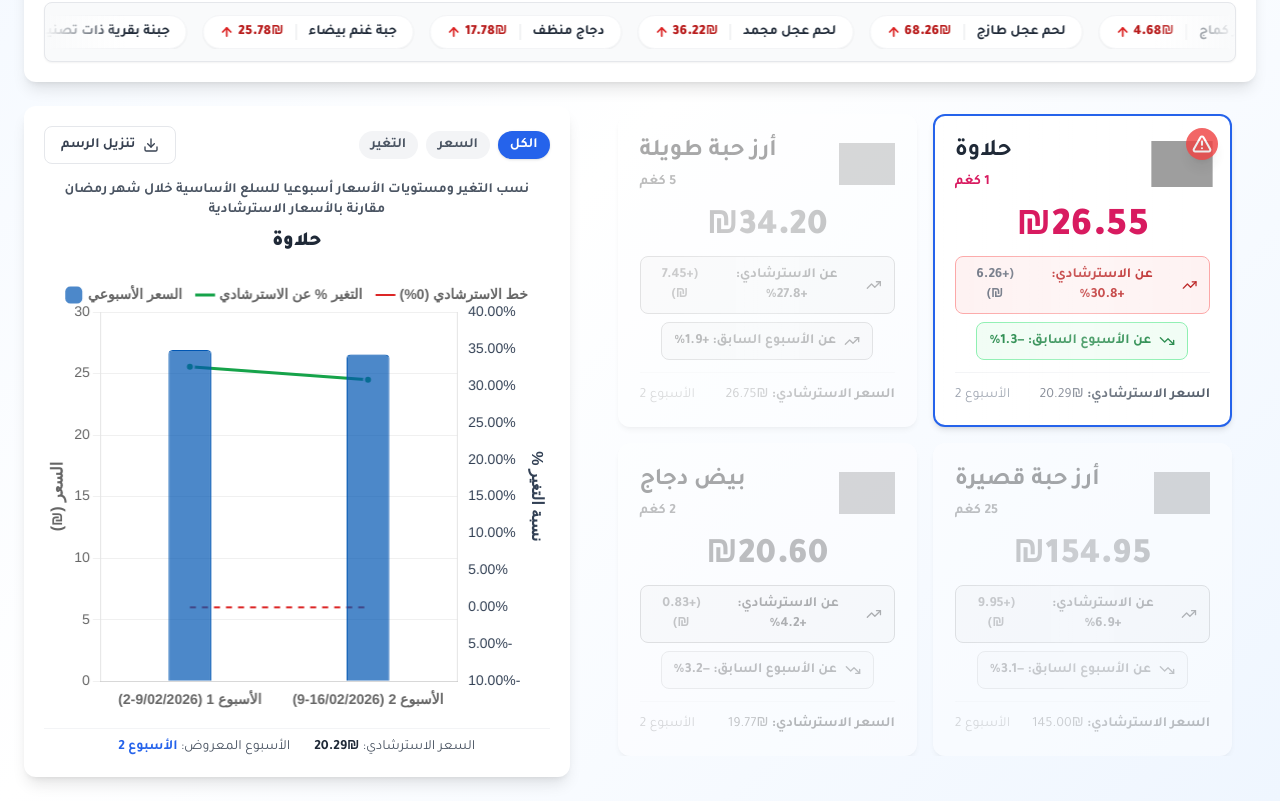
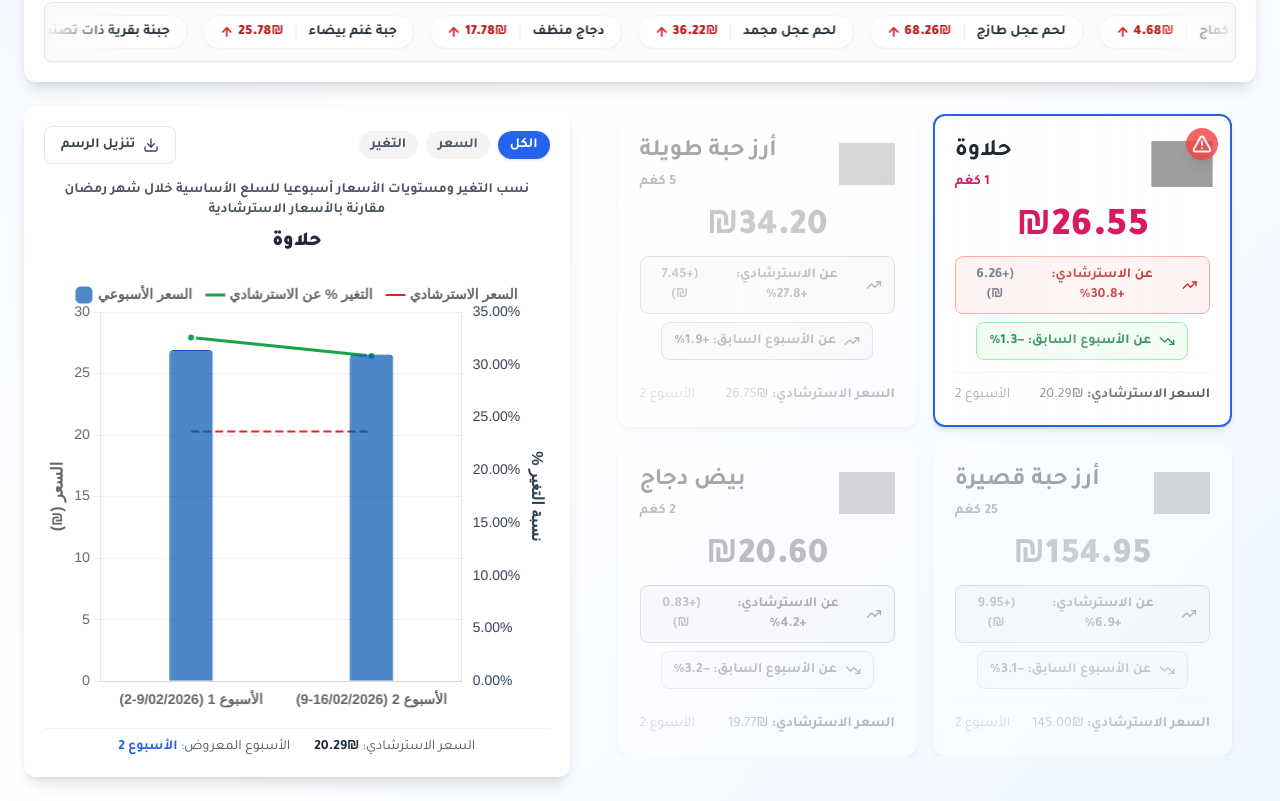
Before and after one commit to Mohammed-basel/test, a React (Vite) app: page / in a window 1280 px wide. Shown: the part 536-1337 px from the top of the page. Built offline with nearby package versions, Linux system fonts and the light colour scheme; grey boxes are pictures that could not be loaded.

Commit message:
Update PriceChart.tsx

```diff
--- a/src/components/PriceChart.tsx
+++ b/src/components/PriceChart.tsx
@@ -69,15 +69,15 @@ export function PriceChart({ products, currentWeek = 1 }: PriceChartProps) {
 
   const barLabel = 'السعر الأسبوعي';
   const lineLabel = 'التغير % عن الاسترشادي';
-  const baselineLabel = 'خط الاسترشادي (0%)';
+  const refLabel = 'السعر الاسترشادي';
 
   // Tailwind-like green used across the UI (close to: rgb(134 239 172)).
   const changeGreen = 'rgb(22, 163, 74)';
   const axisColor = '#334155';
 
-  const { labels, weeklyPrices, pctVsRef, ref, yLineMin, yLineMax } = useMemo(() => {
+  const { labels, weeklyPrices, pctVsRef, ref } = useMemo(() => {
     if (!product) {
-      return { labels: [], weeklyPrices: [], pctVsRef: [], ref: 0, yLineMin: -10, yLineMax: 10 };
+      return { labels: [], weeklyPrices: [], pctVsRef: [], ref: 0 };
     }
 
     // Show only weeks up to the selected week (e.g., week 2 shows weeks 1-2).
@@ -87,22 +87,10 @@ export function PriceChart({ products, currentWeek = 1 }: PriceChartProps) {
 
     const lbls = sorted.map((p) => formatWeekLabel(p.week_number, 'ar', p.week_date));
     const prices = sorted.map((p) => Number(p.price) || 0);
+    const refPrice = Number(product.reference_price) || 0;
+    const pct = prices.map((p) => (refPrice ? +(((p - refPrice) / refPrice) * 100).toFixed(2) : 0));
 
-    const refPrice = Number(product.reference_price) || 0;
-    const pct = prices.map((p) =>
-      refPrice ? +(((p - refPrice) / refPrice) * 100).toFixed(2) : 0
-    );
-
-    // Force the % axis to be centered around 0 (reference baseline) with padding.
-    const vals = [...pct, 0];
-    const min = Math.min(...vals);
-    const max = Math.max(...vals);
-    const spread = Math.max(1, max - min);
-    const pad = Math.max(5, spread * 0.2);
-    const yMin = Math.floor((min - pad) * 100) / 100;
-    const yMax = Math.ceil((max + pad) * 100) / 100;
-
-    return { labels: lbls, weeklyPrices: prices, pctVsRef: pct, ref: refPrice, yLineMin: yMin, yLineMax: yMax };
+    return { labels: lbls, weeklyPrices: prices, pctVsRef: pct, ref: refPrice };
   }, [product, currentWeek]);
 
   if (!product) return null;
@@ -143,22 +131,28 @@ export function PriceChart({ products, currentWeek = 1 }: PriceChartProps) {
     });
   }
 
-  // Always show a 0% baseline on the % axis so negatives are below and positives are above.
-  // User request: merge the "red" + "black" helper lines into ONE line.
-  // We keep the baseline functionality (0%) but render it using the red color.
+  if (showPrice) {
+    const isSinglePoint = labels.length === 1;
     datasets.push({
-    label: baselineLabel,
+      label: refLabel,
       type: 'line' as const,
-    data: labels.map(() => 0),
+      data: labels.map(() => ref),
       borderColor: '#dc2626',
       borderWidth: 2,
-    borderDash: [6, 6],
-    pointRadius: 0,
-    pointHoverRadius: 0,
+      borderDash: [8, 4],
+      // With only 1 week, Chart.js can't draw a line segment, so show a red dot
+      // to make the reference price visible and avoid confusion.
+      showLine: !isSinglePoint,
+      pointRadius: isSinglePoint ? 4 : 0,
+      pointHoverRadius: isSinglePoint ? 5 : 0,
+      pointBackgroundColor: '#dc2626',
+      pointBorderColor: '#fff',
+      pointBorderWidth: 2,
       tension: 0,
       fill: false,
-    yAxisID: 'yLine',
+      yAxisID: 'yBar',
     });
+  }
 
   const data = { labels, datasets };
 
@@ -207,7 +201,7 @@ export function PriceChart({ products, currentWeek = 1 }: PriceChartProps) {
         callbacks: {
           label: (ctx: any) => {
             const val = ctx.parsed.y;
-            if (ctx.dataset.label === baselineLabel) return `${baselineLabel}: 0.00%`;
+            if (ctx.dataset.label === refLabel) return `${refLabel}: ₪${Number(val).toFixed(2)}`;
             if (ctx.dataset.label === lineLabel)
               return `${lineLabel}: ${val > 0 ? '+' : ''}${Number(val).toFixed(2)}%`;
             return `${ctx.dataset.label}: ₪${Number(val).toFixed(2)}`;
@@ -221,7 +215,7 @@ export function PriceChart({ products, currentWeek = 1 }: PriceChartProps) {
         ticks: { font: { size: tickFontSize, weight: 'bold' }, maxRotation: 0, minRotation: 0 },
       },
       yBar: {
-        display: true,
+        display: viewMode === 'all' || viewMode === 'price',
         position: 'left',
         title: {
           display: true,
@@ -235,8 +229,6 @@ export function PriceChart({ products, currentWeek = 1 }: PriceChartProps) {
       yLine: {
         display: viewMode === 'all' || viewMode === 'change',
         position: 'right',
-        suggestedMin: yLineMin,
-        suggestedMax: yLineMax,
         title: {
           display: true,
           text: 'نسبة التغير %',
```
Lines whose indentation alone changed are shown as unchanged.
